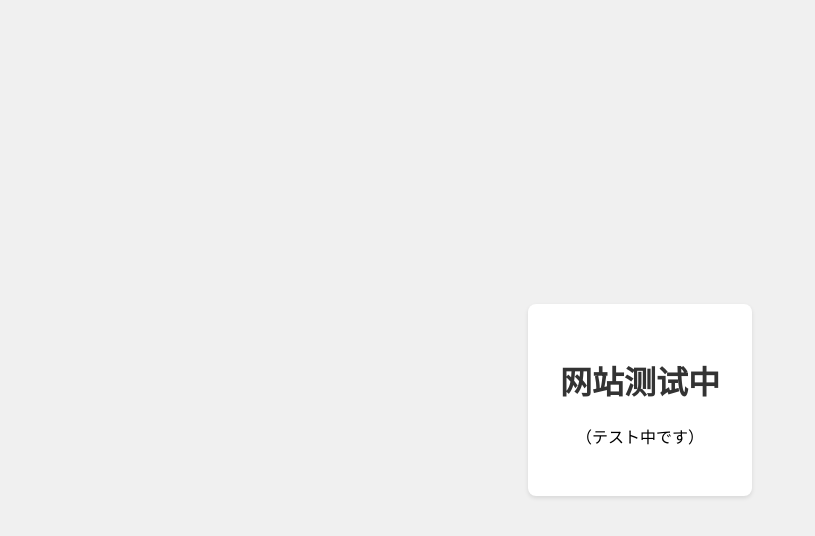
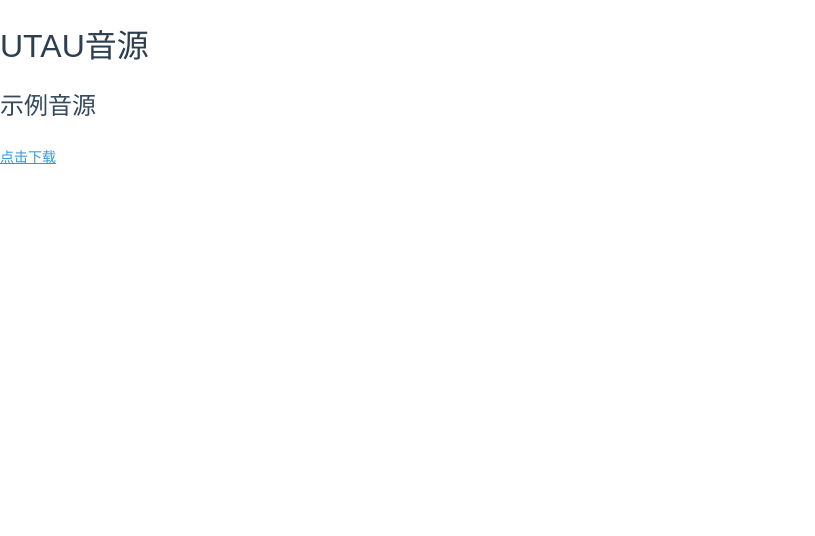
Before and after one commit to tsutokiteo/tsutokiteo.github.io, a plain HTML site: page utau.html in a window 1280 px wide. Shown: the whole page, without its empty margins (0-815 px from the left). Drawn offline with Linux system fonts and the light colour scheme.

Commit message:
Update utau.html

```diff
--- a/utau.html
+++ b/utau.html
@@ -3,34 +3,31 @@
 <head>
     <meta charset="UTF-8">
     <meta name="viewport" content="width=device-width, initial-scale=1.0">
-    <title>津時風月プロジェクト - UTAU音源</title>
+    <title>津時風月プロジェクト - UTAU</title>
     <style>
-        body {
-            display: flex;
-            justify-content: center;
-            align-items: center;
-            height: 100vh;
-            margin: 0;
-            background-color: #f0f0f0;
-            font-family: Arial, sans-serif;
+        * { margin:0; padding:0; text-align:left; }
+        body { font-family: Arial, sans-serif; }
+        .title {
+            font-size: 32px;
+            margin: 20px 0;
+            color: #2c3e50;
         }
-        .container {
-            text-align: center;
-            padding: 2rem;
-            background-color: white;
-            border-radius: 8px;
-            box-shadow: 0 2px 4px rgba(0,0,0,0.1);
+        .subtitle {
+            font-size: 24px;
+            margin: 15px 0;
+            color: #34495e;
         }
-        h1 {
-            color: #333;
-            font-size: 2rem;
+        .download {
+            font-size: 14px;
+            color: #3498db;
+            display: block;
+            margin-top: 25px;
         }
     </style>
 </head>
 <body>
-    <div class="container">
-        <h1>网站测试中</h1>
-        <p>（テスト中です）</p>
-    </div>
+    <div class="title">UTAU音源</div>
+    <div class="subtitle">示例音源</div>
+    <a href="sample.zip" class="download">点击下载</a>
 </body>
 </html>
```
